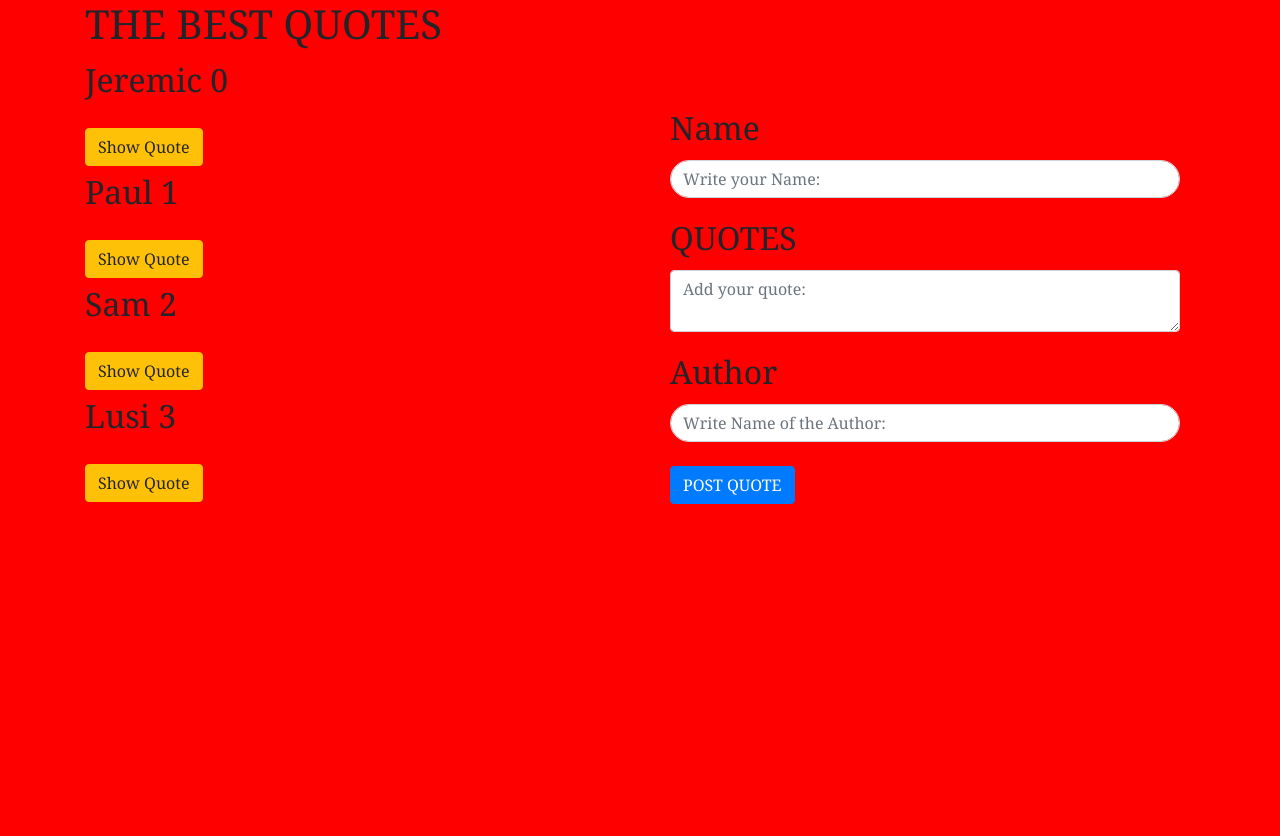
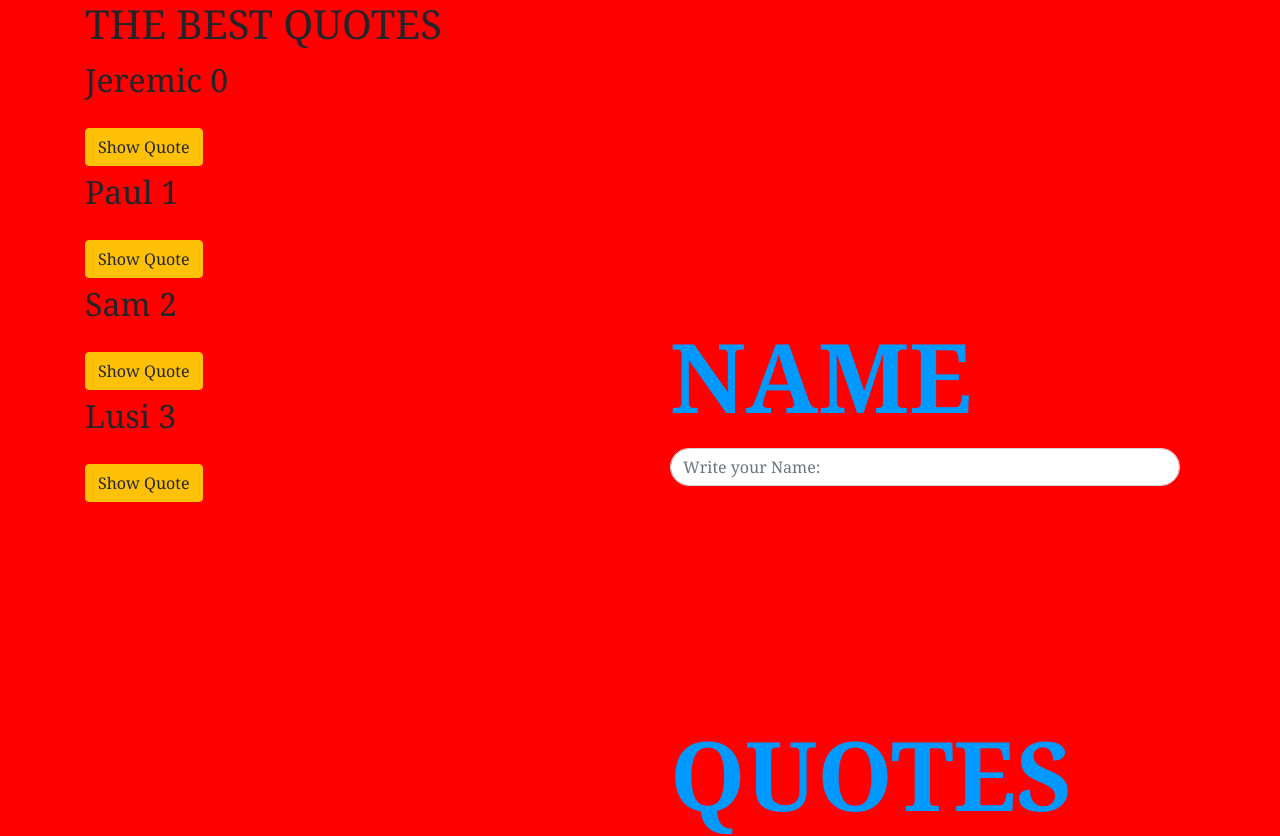
Before and after one commit to Jeremicarose/Quotes, an Angular app: page / in a window 1280 px wide. Shown: the top 836 px of the page. Before the commit the page ends 800 px from the top, so only its background shows below. Built offline with nearby package versions, Linux system fonts and the light colour scheme.

Commit message:
change label style

```diff
--- a/src/app/form/form.component.css
+++ b/src/app/form/form.component.css
@@ -2,7 +2,7 @@ input{
     border-radius: 30px;
 
 }
-h1 {
+label {
     font-weight: bolder;
     font-size: 3em;
     margin: 0px;
```
